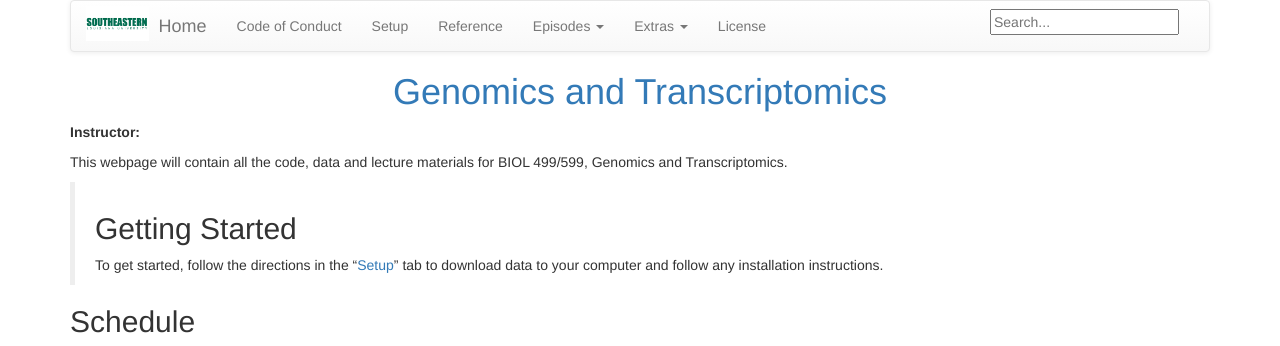
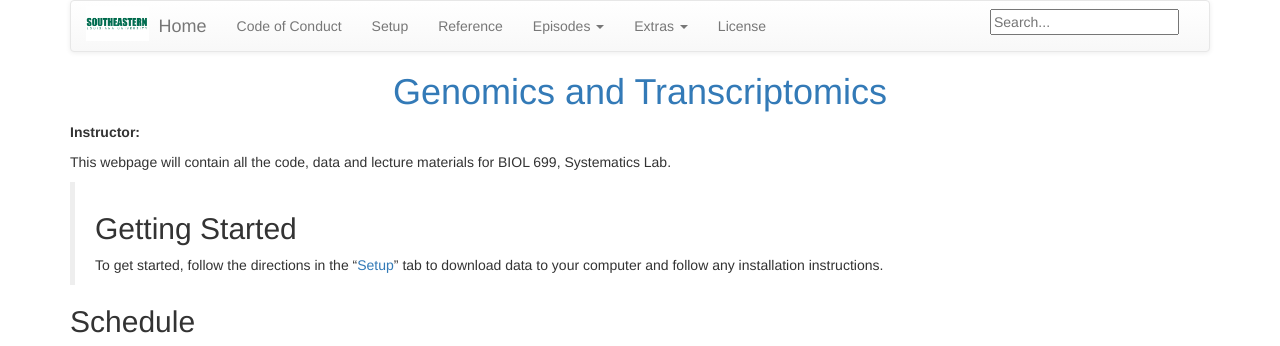
Before and after one commit to tylerastevens/SELUSys2018, a Jekyll site: the page built from index.md, in a window 1280 px wide. Shown: the top 346 px of the page. Built offline with Jekyll 4.4.1, drawn with Linux system fonts in a browser that asks for light colours.

Commit message:
Update index.md

```diff
--- a/index.md
+++ b/index.md
@@ -4,12 +4,11 @@ root: .
 
 professors :
   - April Wright
-  - Raul Diaz
 ---
 
 **Instructor:** {{ page.maintainers | join: ', ' }}
 
-This webpage will contain all the code, data and lecture materials for BIOL 499/599, Genomics and Transcriptomics.
+This webpage will contain all the code, data and lecture materials for BIOL 699, Systematics Lab.
 
 
 > ## Getting Started
```
